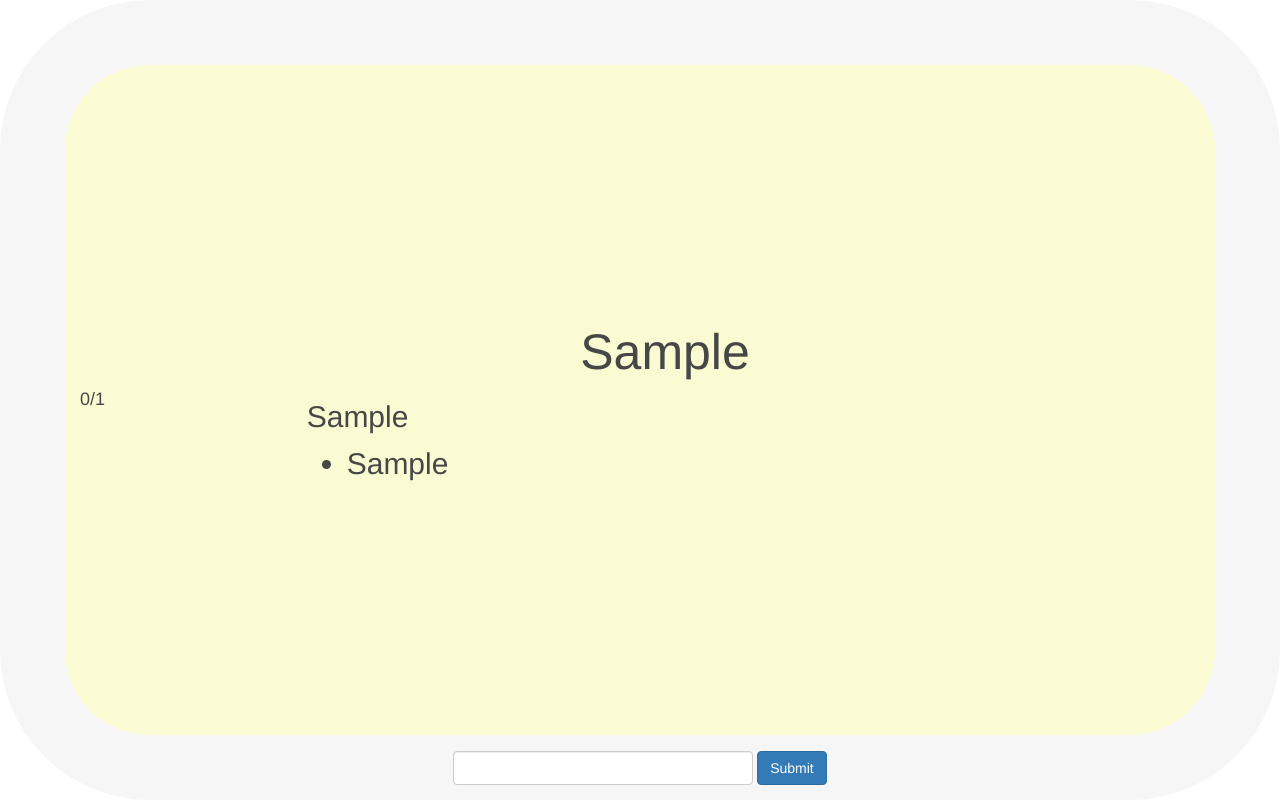
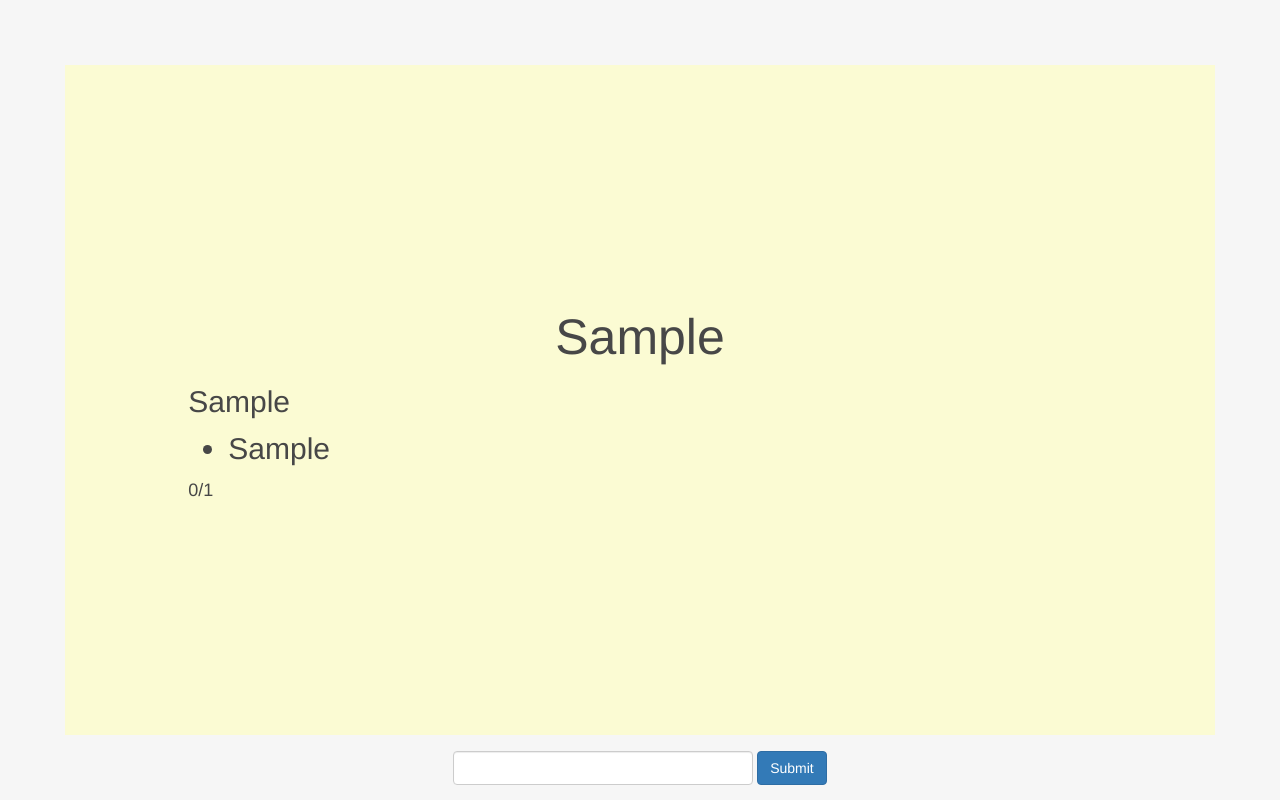
Before and after one commit to jakesmorrison/jakobmorrison.net, a Django app: page /definitions/ in a window 1280 px wide. Run offline with Django 3.2, Linux system fonts and the light colour scheme; tables that the repository leaves empty hold one stand-in row (values such as "Sample post"); some libraries are stand-ins or nearby versions.

Commit message:
adding word definitions

```diff
--- a/definitions/static/definitions/css/notecard.css
+++ b/definitions/static/definitions/css/notecard.css
@@ -7,7 +7,7 @@
     border-color: #f5f5f5;
     opacity: 0.9;
     background: #fbfbcf;
-    border-radius: 150px;
+    border-radius: 0px;
 }
 
 .centered{
--- a/definitions/templates/definitions/home.html
+++ b/definitions/templates/definitions/home.html
@@ -1,9 +1,9 @@
 <!DOCTYPE html>
 <html lang="en">
 <head>
+    <meta charset="UTF-8">
     <meta http-equiv="X-UA-Compatible" content="IE=edge">
-    <!--<meta name="viewport" content="width=device-width, initial-scale=1">-->
-    <meta charset="UTF-8">
+
     <title>Title</title>
 
     <!-- CSS -->
@@ -17,8 +17,7 @@
 
 <div class="intro-header">
     <div class="container round-border vertical-center">
-        <h4 style="">{{id_count|safe}}/{{dictionary_count|safe}}</h4>
-        <div class="col-lg-8 col-lg-offset-2">
+        <div class="col-lg-10 col-lg-offset-1 col-xs-10 col-xs-offset-1">
             <h1 class="centered" style="">{{word|safe}}</h1>
             <h3>{{ type|safe }}</h3>
             {% for x in definition %}
@@ -26,6 +25,7 @@
               <li class="definition">{{x|safe}}</li>
             </ul>
             {% endfor %}
+            <h4>{{id_count|safe}}/{{dictionary_count|safe}}</h4>
         </div>
     </div>
     <!-- /.container -->
```
